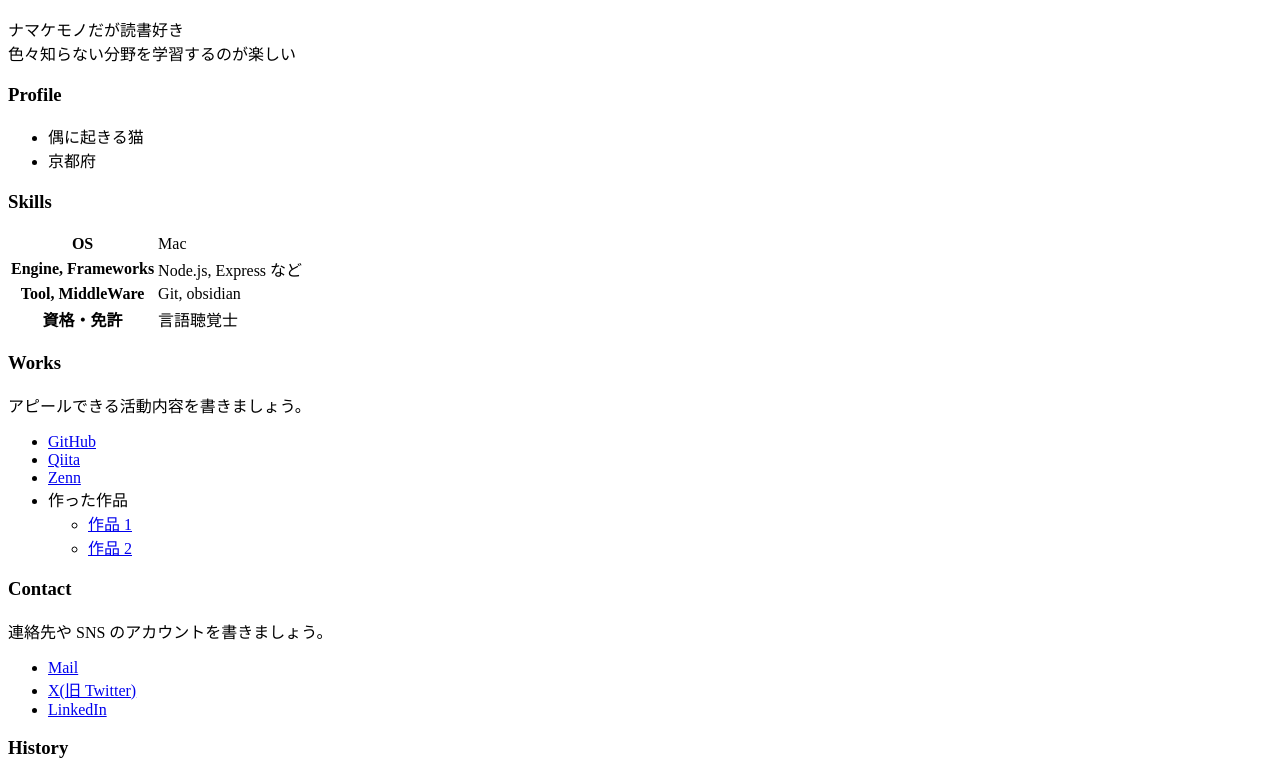
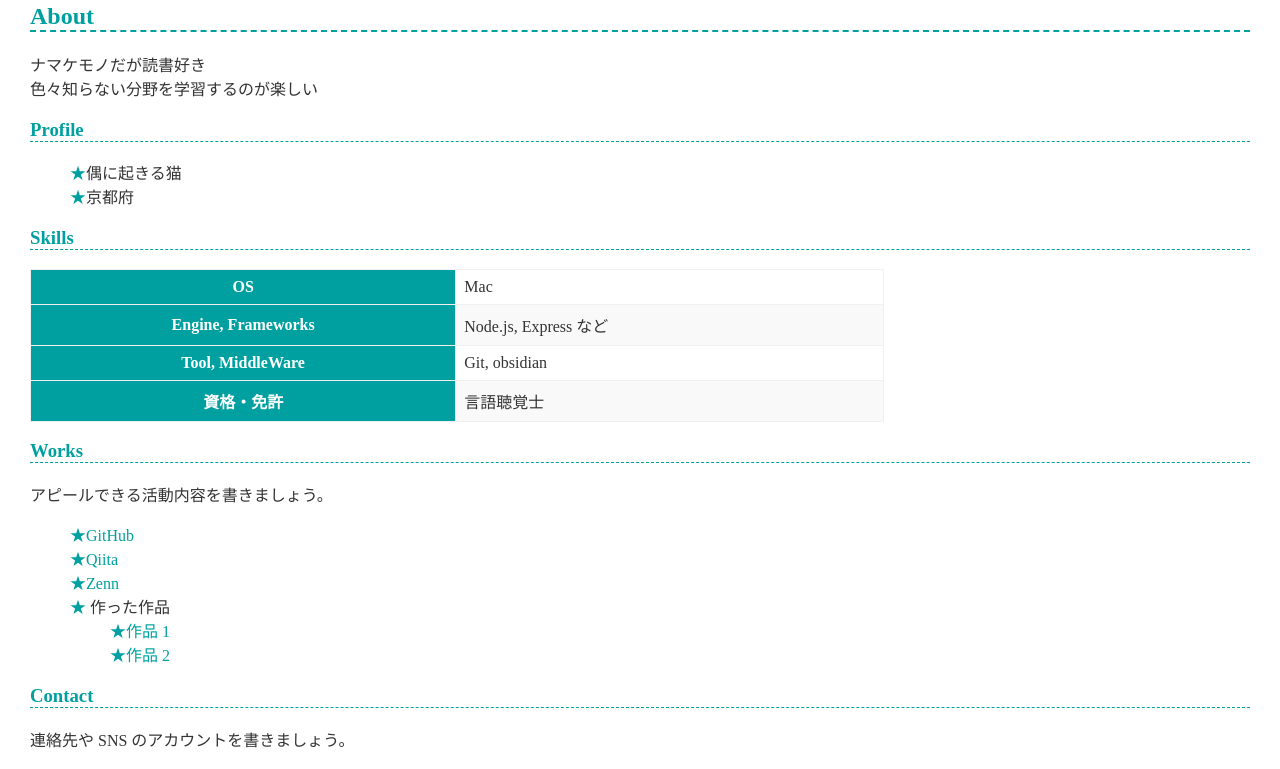
Before and after one commit to taoshiro33-hue/taoshiro.github-io, a plain HTML site: page index.html in a window 1280 px wide. Shown: the part 119-888 px from the top of the page. Drawn offline with Linux system fonts and the light colour scheme.

Commit message:
Add rel attribute to stylesheet link

```diff
--- a/index.html
+++ b/index.html
@@ -3,7 +3,7 @@
   <head>
     <meta charset="utf-8">
     <meta name="viewport" content="width=device-width, initial-scale=1">
-    <link href="Style.css">
+    <link href="Style.css" rel="stylesheet">
     <title>ハンドルネームのポートフォリオ</title>
   </head>
   <body>
```
